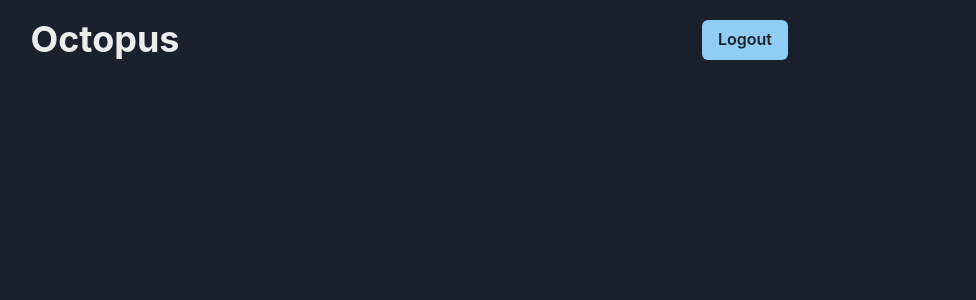
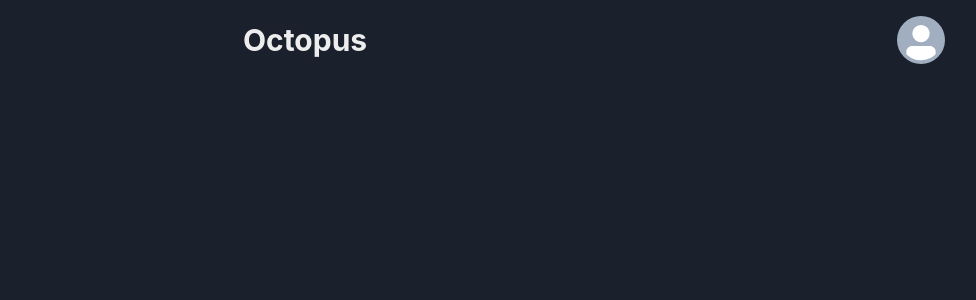
Before and after one commit to TheSpectreTeam/Octopus.GUI, a React (Create React App) app: page / in a window 1280 px wide. Both pictures are taken after a click on the button "Login". Shown: the top 300 px of the page, without its empty margins (303-1279 px from the left). Built offline with nearby package versions, Linux system fonts and the light colour scheme.

Commit message:
feature(Navbar/tests)[OCT-19]: added profile menu after click on Avatar

```diff
--- a/src/components/Navbar/index.tsx
+++ b/src/components/Navbar/index.tsx
@@ -1,5 +1,19 @@
-import { Box, Button, Flex, Heading } from "@chakra-ui/react";
 import React from "react";
+import {
+    Avatar,
+    Box,
+    Button,
+    Flex,
+    Heading,
+    HStack,
+    Menu,
+    MenuButton,
+    MenuItem,
+    MenuList,
+    Spacer,
+    Stack,
+    Text,
+} from "@chakra-ui/react";
 
 type NavbarProps = {};
 
@@ -15,6 +29,7 @@ const Navbar: React.FC<NavbarProps> = () => {
     const handleLogout = () => {
         setAuth(false);
     };
+
     return (
         <Box>
             <Flex
@@ -24,20 +39,49 @@ const Navbar: React.FC<NavbarProps> = () => {
                 alignItems={"center"}
                 justifyContent={"space-between"}
             >
-        <Flex />
+                <Flex w={"30%"} />
+                <Spacer />
                 <Box>
-          <Heading role="heading">Octopus</Heading>
+                    <Stack align={"center"}>
+                        <Heading as="h5" size={"lg"} role="heading">
+                            Octopus
+                        </Heading>
+                    </Stack>
                 </Box>
-        <Box width={"400px"} mx="2em" alignItems={"center"}>
-          <Flex alignContent="center" justifyContent={"center"}>
+                <Spacer />
+                <Box w={"30%"} mx="2em" alignItems={"center"}>
+                    <Flex alignContent="center" justifyContent={"end"}>
                         {isAuth ? (
-              <Button
+                            <HStack>
+                                <Menu data-testid='profile-menu'>
+                                    <MenuButton
+                                        as={Button}
+                                        rounded={"full"}
+                                        variant={"link"}
+                                        backgroundSize={"md"}
+                                        cursor={"pointer"}
+                                        minW={"min-content"}
+                                    >
+                                        <Avatar size={"md"} />
+                                    </MenuButton>
+                                    <MenuList>
+                                        <Text
+                                            data-testid="user-name-label"
+                                            align={"center"}
+                                            role="textbox"
+                                            py={3}
+                                        >
+                                            Administrator
+                                        </Text>
+                                        <MenuItem
+                                            data-testid="logout-btn"
                                             onClick={handleLogout}
-                variant={"solid"}
-                colorScheme="blue"
                                         >
                                             Logout
-              </Button>
+                                        </MenuItem>
+                                    </MenuList>
+                                </Menu>
+                            </HStack>
                         ) : (
                             <Button
                                 onClick={handleLogin}
```
Also changed, not shown: 1 other file (tests, documents, lock files or other folders). Lines whose indentation alone changed are shown as unchanged.
